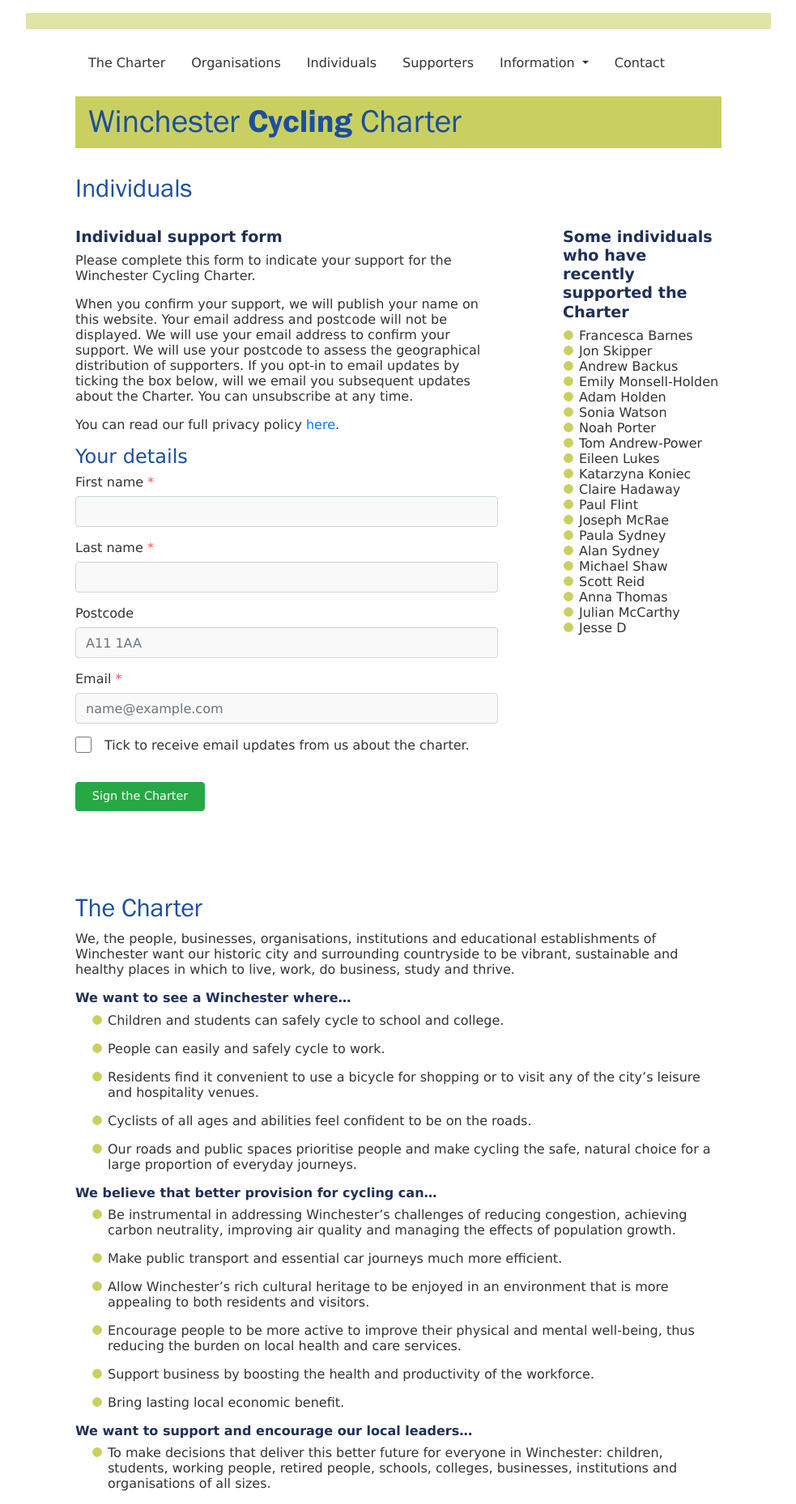
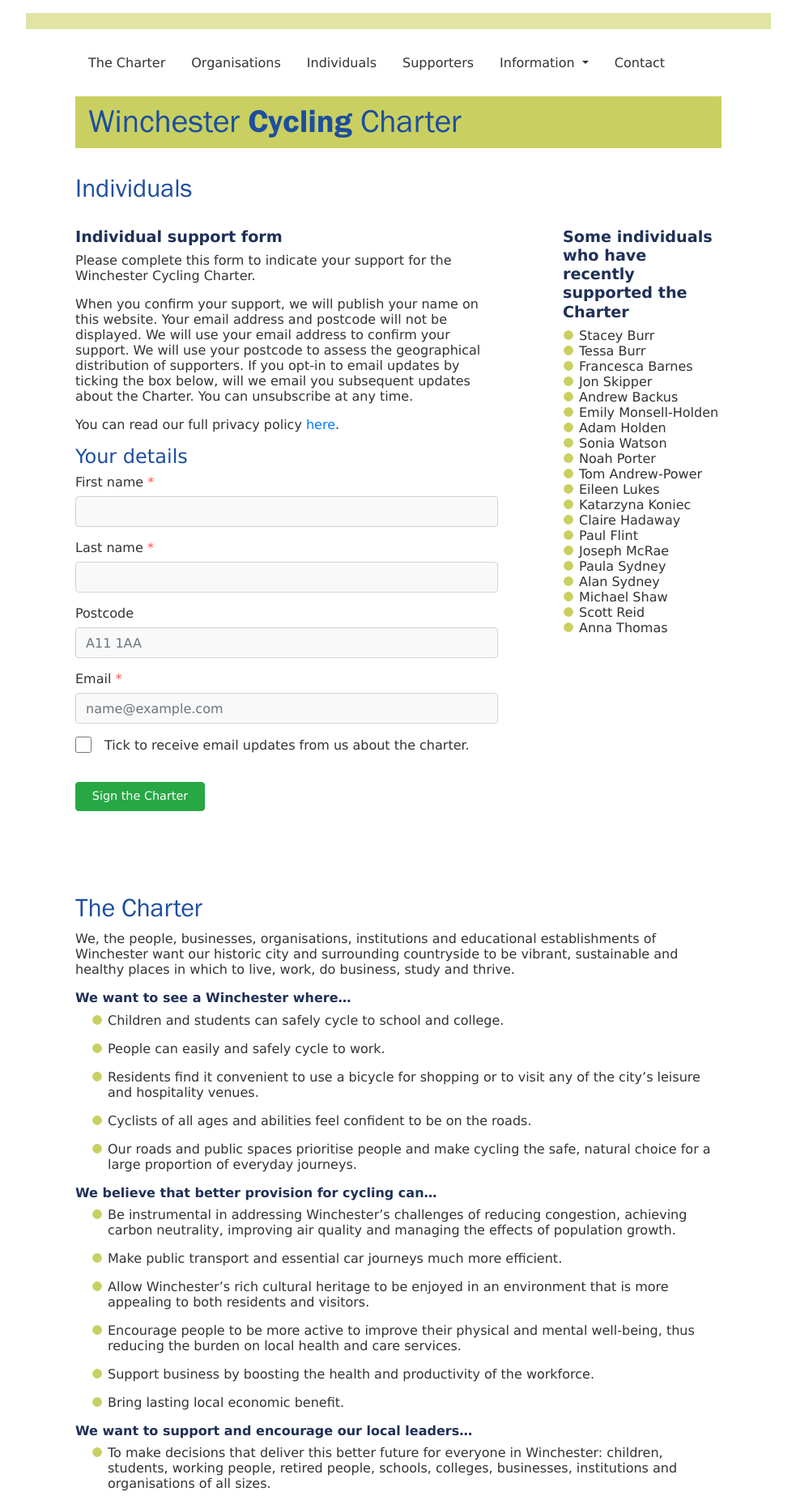
Before and after one commit to winchestercyclingcharter/winchestercyclingcharter.github.io, a Jekyll site: the page built from ind-page.md, in a window 1280 px wide. Shown: the whole page at 81% size, without its empty margins (148-1131 px from the left). Built offline with Jekyll 4.4.1, drawn with Linux system fonts in a browser that asks for light colours; nearby versions of some CDN libraries.

Commit message:
Update people.yml

```diff
--- a/_data/people.yml
+++ b/_data/people.yml
@@ -813,3 +813,5 @@ people:
 - { lastname: Backus, firstname: Andrew , dt: 20220706-082624-305809 }
 - { lastname: Skipper, firstname: Jon, dt: 20220711-172744-961183 }
 - { lastname: Barnes, firstname: Francesca , dt: 20220717-093216-460220 }
+- { lastname: Burr, firstname: Tessa, dt: 20220805-143435-836114 }
+- { lastname: Burr , firstname: Stacey, dt: 20220805-143558-229164 }
```
